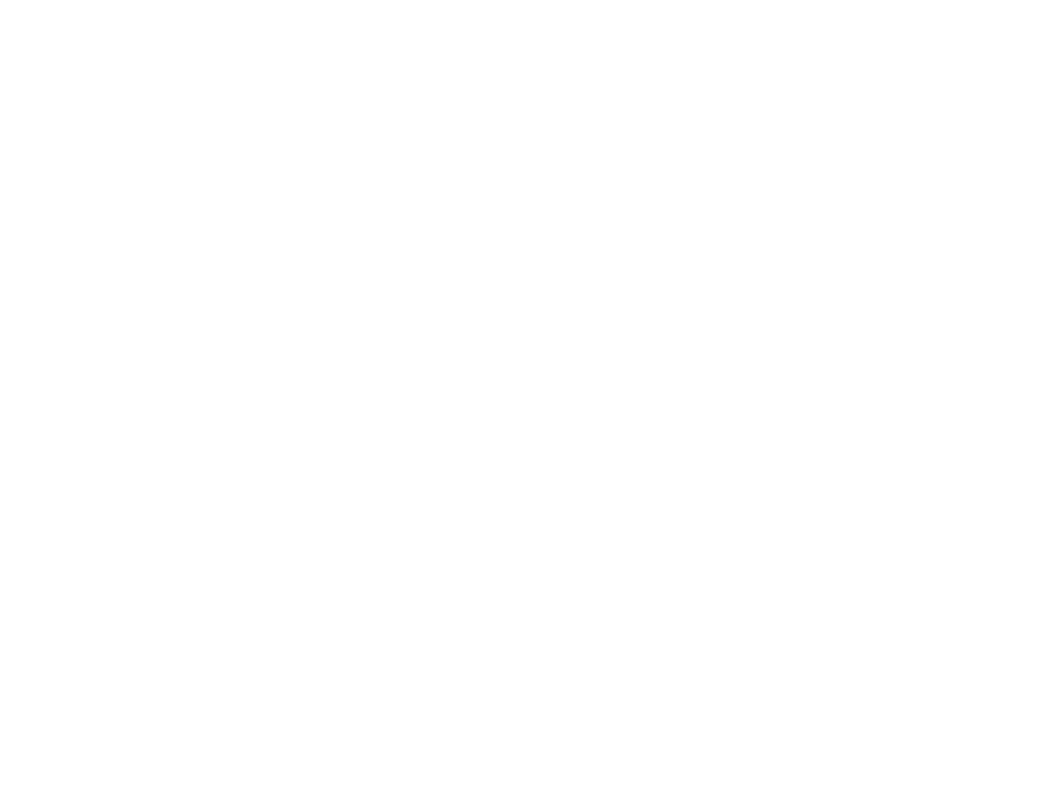
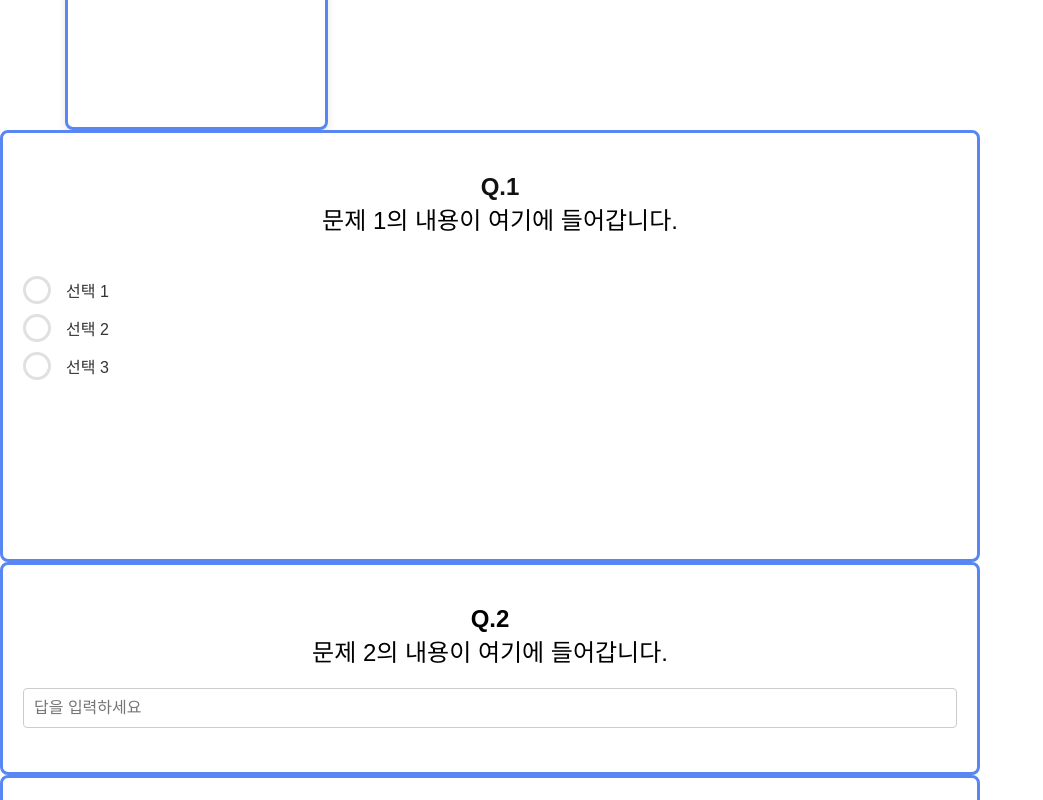
Before and after one commit to 2024-Winter-BootCamp-TeamF/Frontend, a React (Create React App) app: page / in a window 1280 px wide. Shown: the part 720-1520 px from the top of the page, without its empty margins (0-1043 px from the left). Before the commit the page ends 800 px from the top, so only its background shows below. Built offline with nearby package versions, Linux system fonts and the light colour scheme; a web font is replaced by a local one.

Commit message:
feat: 연습문제 페이지 구현

```diff
--- a/package.json
+++ b/package.json
@@ -6,7 +6,8 @@
     "cra-template": "1.2.0",
     "react": "^18.0.0",
     "react-dom": "^18.0.0",
-    "react-scripts": "5.0.1"
+    "react-scripts": "5.0.1",
+    "styled-components": "^6.1.14"
   },
   "scripts": {
     "start": "react-scripts start",
--- a/src/App.js
+++ b/src/App.js
@@ -2,14 +2,19 @@ import React from "react";
 import { ThemeProvider } from "styled-components";
 import GlobalStyle from "./styles/GlobalStyle";
 import theme from "./styles/theme";
+import ProblemContent from "./pages/PracticePage/ProblemContent";
+import ProblemList from "./pages/PracticePage/ProblemList";
+
 import "./App.css";
+import { problems } from "./pages/PracticePage/data";
 
 function App() {
   return (
     <div className="App">
       <ThemeProvider theme={theme}>
         <GlobalStyle />
-        <div></div>
+        <ProblemList problems={problems} />
+        <ProblemContent problems={problems} />
       </ThemeProvider>
     </div>
   );
--- a/src/pages/PracticePage/MultipleChoice.jsx
+++ b/src/pages/PracticePage/MultipleChoice.jsx
@@ -1,11 +1,24 @@
-import React from "react";
+import React, { useState } from "react";
 import styled from "styled-components";
 
 const MultipleChoice = ({ problem }) => {
+  const [isDoubleClicked, setIsDoubleClicked] = useState(false);
+
+  const handleContainerDoubleClick = () => {
+    setIsDoubleClicked(!isDoubleClicked); // 컨테이너 더블클릭 시 상태 토글
+  };
+
+  const handleRadioDoubleClick = () => {
+    setIsDoubleClicked(!isDoubleClicked); // 라디오 버튼 더블클릭 시 상태 토글
+  };
+
   return (
-    <MultipleChoiceContainer>
-      <Title>{problem.title}</Title> {/* 스타일 추가 */}
-      <Content>{problem.content}</Content> {/* 스타일 추가 */}
+    <MultipleChoiceContainer
+      onDoubleClick={handleContainerDoubleClick} // 컨테이너 더블클릭
+      isDoubleClicked={isDoubleClicked} // 상태 전달
+    >
+      <Title>{problem.title}</Title>
+      <Content>{problem.content}</Content>
       <ul>
         {problem.options.map((option, index) => (
           <li key={index}>
@@ -13,6 +26,7 @@ const MultipleChoice = ({ problem }) => {
               type="radio"
               name={problem.id}
               id={`${problem.id}-option${index}`}
+              onDoubleClick={handleRadioDoubleClick} // 라디오 버튼 더블클릭
             />
             <label htmlFor={`${problem.id}-option${index}`}>{option}</label>
           </li>
@@ -26,10 +40,12 @@ const MultipleChoiceContainer = styled.div`
   width: 980px;
   height: 432px;
   background-color: #ffffff;
-  border: 2px solid #5887f4;
+  border: 3px solid
+    ${(props) => (props.isDoubleClicked ? "#F24822" : "#5887f4")};
   padding: 20px;
   box-sizing: border-box;
   border-radius: 8px;
+  transition: border-color 0.3s ease;
 
   ul {
     list-style-type: none;
@@ -45,21 +61,47 @@ const MultipleChoiceContainer = styled.div`
   }
 
   input[type="radio"] {
-    margin-right: 10px;
+    margin-right: 15px;
+    appearance: none;
+    border-radius: 50%;
+    width: 28px;
+    height: 28px;
+    border: 3px solid #e2dfdf;
+    transition: border 0.3s ease-in-out;
+  }
+
+  input[type="radio"]:checked {
+    border: 0.5em solid
+      ${(props) => (props.isDoubleClicked ? "#F24822" : "#5887f4")};
+  }
+
+  input[type="radio"]:focus-visible {
+    outline-offset: max(2px, 0.1em);
+  }
+
+  input[type="radio"]:hover {
+    box-shadow: 0 0 0 max(3px, 0.2em) #e2dfdf;
+    cursor: pointer;
+  }
+
+  input[type="radio"]:disabled {
+    background-color: lightgray;
+    box-shadow: none;
+    opacity: 0.7;
+    cursor: not-allowed;
   }
 `;
 
 const Title = styled.h3`
+  color: #121111;
   font-size: 24px;
-  color: #333;
-  font-weight: bold;
-  margin-bottom: 10px;
+  margin: 20px 0 0 20px;
 `;
 
 const Content = styled.p`
-  font-size: 18px;
-  color: #555;
-  margin-bottom: 20px;
+  font-size: 24px;
+  margin: 0;
+  padding: 0 0 30px 20px;
 `;
 
 export default MultipleChoice;
--- a/src/pages/PracticePage/ProblemList.jsx
+++ b/src/pages/PracticePage/ProblemList.jsx
@@ -18,7 +18,7 @@ const ProblemListContainer = styled.div`
   width: 263px;
   height: 700px;
   background-color: #ffffff;
-  border: 2px solid #5887f4;
+  border: 3px solid #5887f4;
   padding: 29px 89px;
   box-sizing: border-box;
   border-radius: 8px;
--- a/src/pages/PracticePage/Subjective.jsx
+++ b/src/pages/PracticePage/Subjective.jsx
@@ -14,12 +14,22 @@ const ShortAnswer = ({ problem }) => {
 
 const ShortAnswerContainer = styled.div`
   width: 980px;
-  height: 432px;
+  height: 213px;
   background-color: #ffffff;
-  border: 2px solid #5887f4;
+  border: 3px solid #5887f4;
   padding: 20px;
   box-sizing: border-box;
   border-radius: 8px;
+
+  h3 {
+    margin-top: 20px;
+    font-size: 24px;
+  }
+
+  p {
+    margin-bottom: 20px;
+    font-size: 24px;
+  }
 
   input {
     width: 100%;
```
Also changed, not shown: 1 other file (tests, documents, lock files or other folders).
